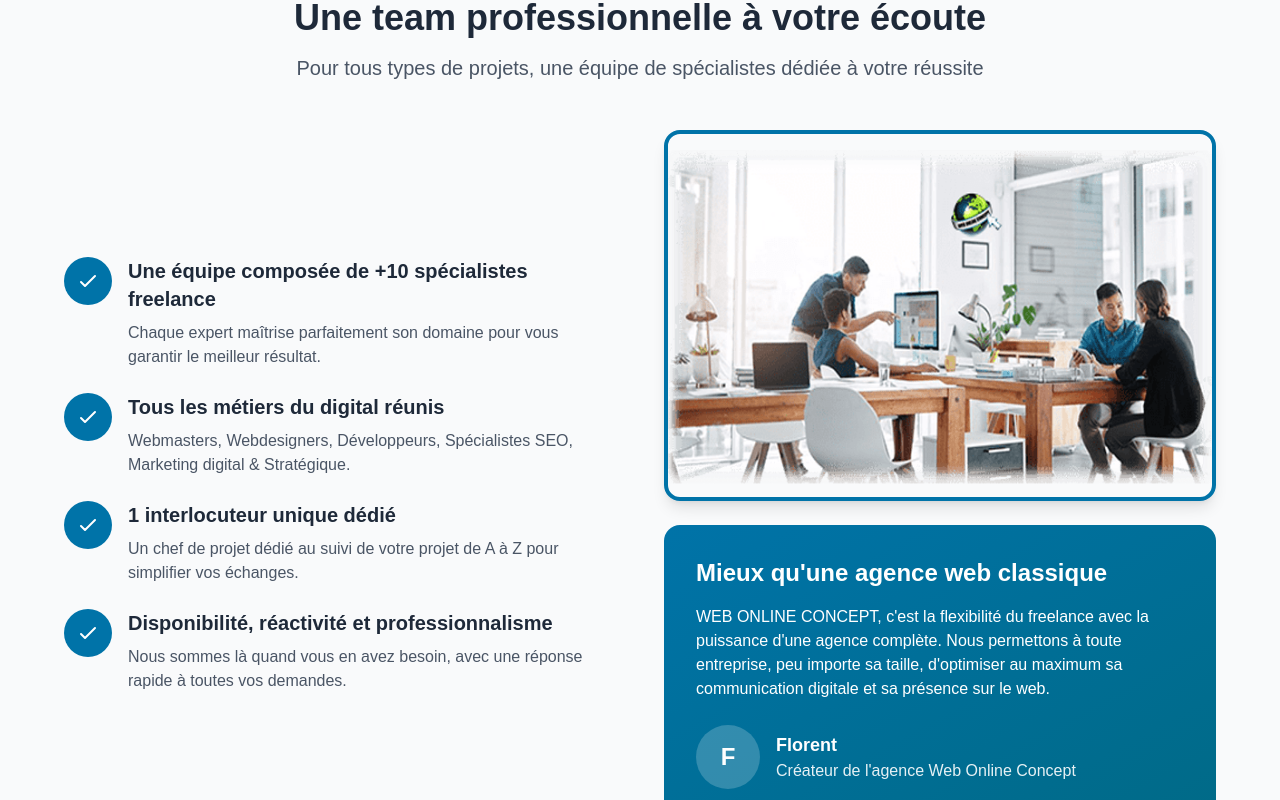
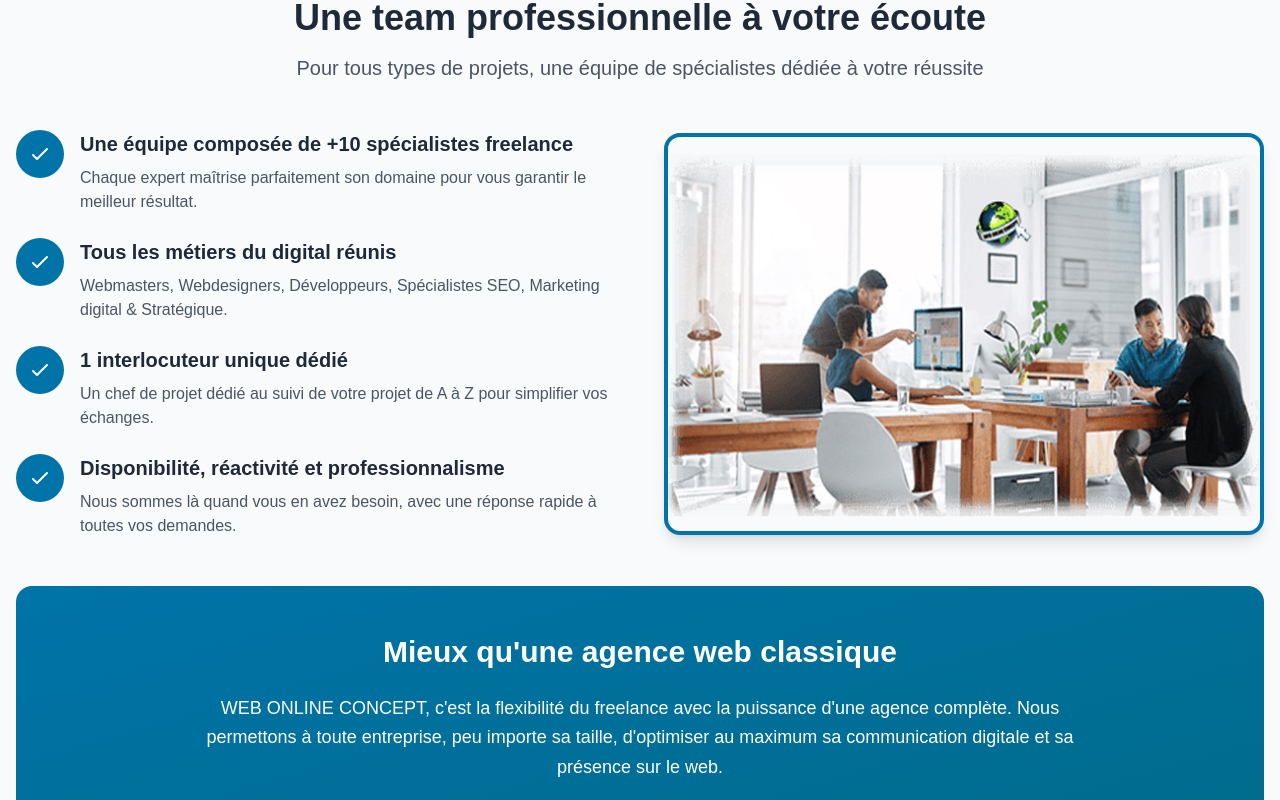
Before and after one commit to Web-Online-Concept/web-online-concept, a Next.js app: page / in a window 1280 px wide. Shown: the part 1000-1800 px from the top of the page. Built offline with nearby package versions, Linux system fonts and the light colour scheme.

Commit message:
Update page.js

```diff
--- a/app/page.js
+++ b/app/page.js
@@ -275,7 +275,8 @@ export default function Home() {
             </p>
           </div>
 
-          <div className="grid md:grid-cols-2 gap-12 items-center max-w-6xl mx-auto">
+          {/* Partie haute : Texte à gauche, Image à droite */}
+          <div className="grid md:grid-cols-2 gap-12 items-center mb-12">
             <div className="space-y-6">
               <div className="flex items-start space-x-4">
                 <div className="flex-shrink-0 w-12 h-12 bg-[#0073a8] rounded-full flex items-center justify-center">
@@ -326,9 +327,8 @@ export default function Home() {
               </div>
             </div>
 
-            <div className="relative">
-              {/* Image au-dessus du bloc */}
-              <div className="mb-6">
+            {/* Image à droite */}
+            <div className="flex justify-center">
               <div className="border-4 border-[#0073a8] rounded-2xl overflow-hidden shadow-lg">
                 <Image
                   src="/images/team-image.png"
@@ -339,23 +339,24 @@ export default function Home() {
                 />
               </div>
             </div>
+          </div>
 
-              {/* Bloc bleu existant */}
-              <div className="bg-gradient-to-br from-[#0073a8] to-[#006a87] rounded-2xl p-8 text-white">
-                <h3 className="text-2xl font-bold mb-4">Mieux qu&apos;une agence web classique</h3>
-                <p className="mb-6">
+          {/* Partie basse : Bloc bleu sur toute la largeur */}
+          <div className="bg-gradient-to-br from-[#0073a8] to-[#006a87] rounded-2xl p-8 md:p-12 text-white">
+            <div className="max-w-4xl mx-auto text-center">
+              <h3 className="text-3xl font-bold mb-6">Mieux qu&apos;une agence web classique</h3>
+              <p className="text-lg mb-8 leading-relaxed">
                 WEB ONLINE CONCEPT, c&apos;est la flexibilité du freelance avec la puissance d&apos;une agence complète.
                 Nous permettons à toute entreprise, peu importe sa taille, d&apos;optimiser au maximum sa communication
                 digitale et sa présence sur le web.
               </p>
-                <div className="flex items-center space-x-4">
-                  <div className="w-16 h-16 bg-white/20 rounded-full flex items-center justify-center">
-                    <span className="text-2xl font-bold">F</span>
+              <div className="flex items-center justify-center space-x-4">
+                <div className="w-20 h-20 bg-white/20 rounded-full flex items-center justify-center">
+                  <span className="text-3xl font-bold">F</span>
                 </div>
-                  <div>
-                    <p className="font-bold text-lg">Florent</p>
-                    <p className="opacity-90">Créateur de l&apos;agence Web Online Concept</p>
-                  </div>
+                <div className="text-left">
+                  <p className="font-bold text-xl">Florent</p>
+                  <p className="opacity-90 text-lg">Créateur de l&apos;agence Web Online Concept</p>
                 </div>
               </div>
             </div>
```
Lines whose indentation alone changed are shown as unchanged.
